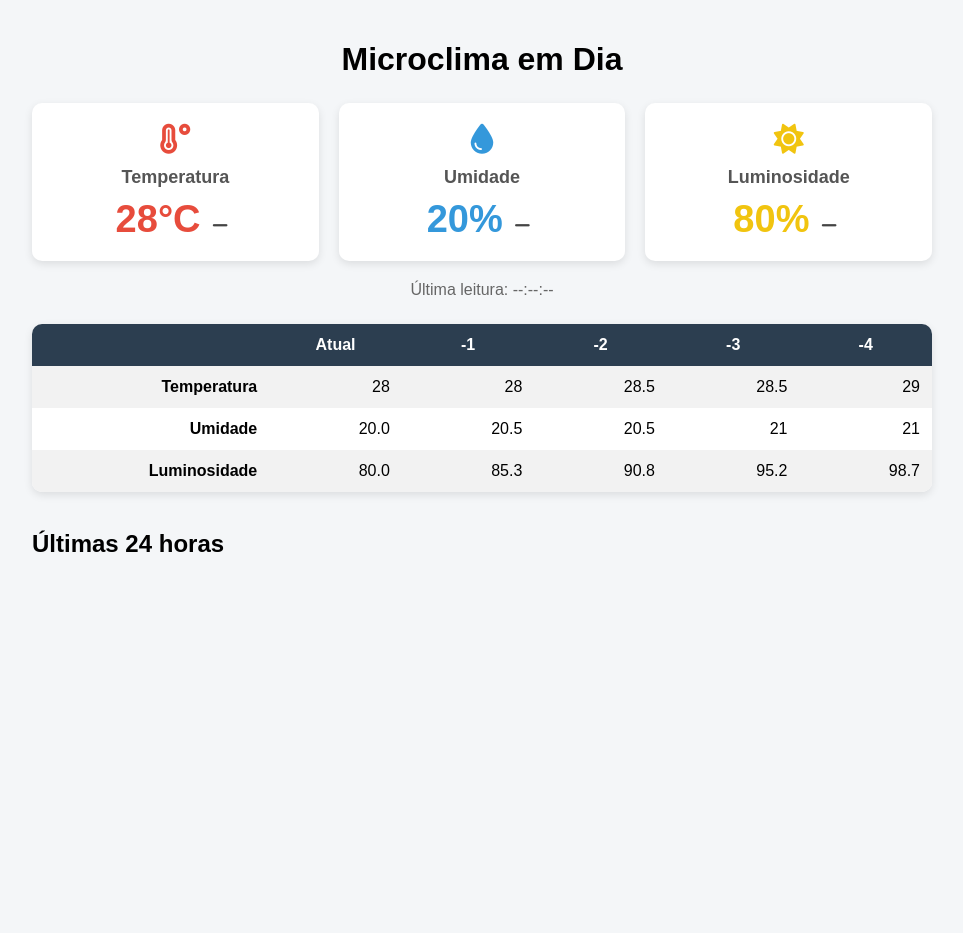
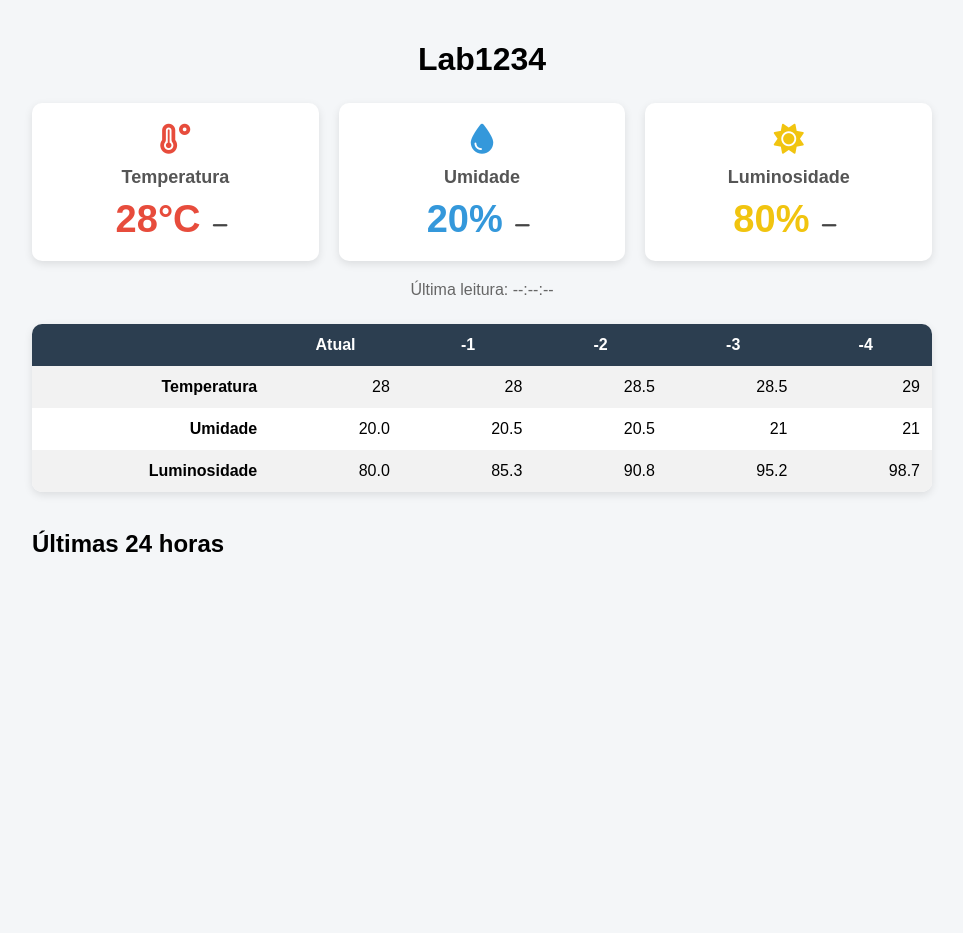
Before and after one commit to rubensanrodrigues/MicroclimaEmDia-ui, a website: page public/index.html in a window 1280 px wide. Shown: the top 933 px of the page, without its empty margins (158-1121 px from the left). Drawn offline with nearby package versions, Linux system fonts and the light colour scheme; no server answers.

Commit message:
Toca label para  Lab1234

```diff
--- a/public/index.html
+++ b/public/index.html
@@ -2,7 +2,7 @@
 <html lang="pt-BR">
   <head>
     <meta charset="UTF-8">
-    <title>Microclima em Dia - Mini Dashboard</title>
+    <title>Lab1234 - Mini Dashboard</title>
 
     <link rel="stylesheet" href="https://cdnjs.cloudflare.com/ajax/libs/font-awesome/6.5.0/css/all.min.css">
     <link rel="stylesheet" href="css/style.css">
@@ -10,7 +10,7 @@
   </head>
   <body>
     <div class="container">
-      <h1>Microclima em Dia</h1>
+      <h1>Lab1234</h1>
       <div class="cards">
         <div class="card">
           <div class="icon temp">
```
